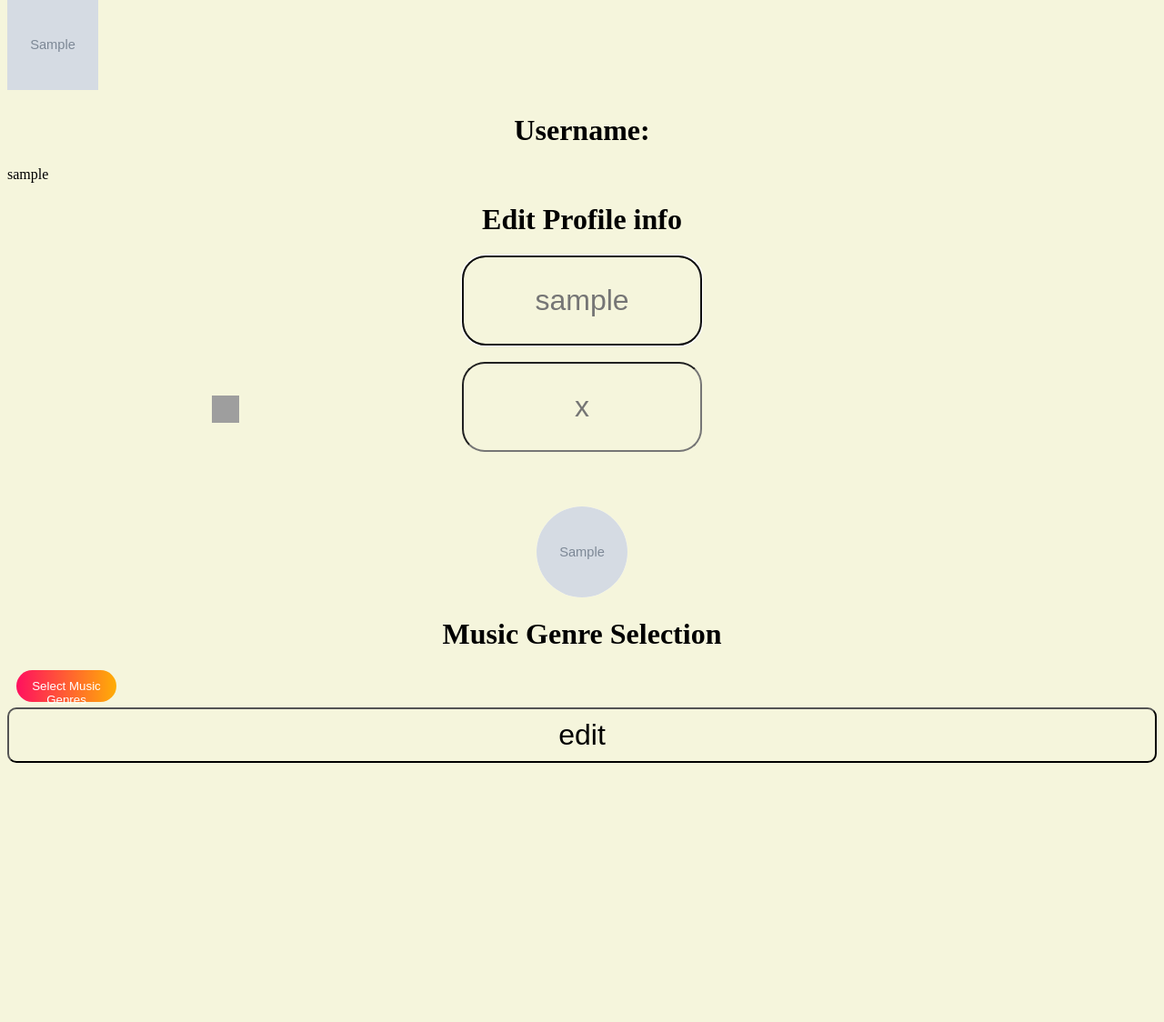
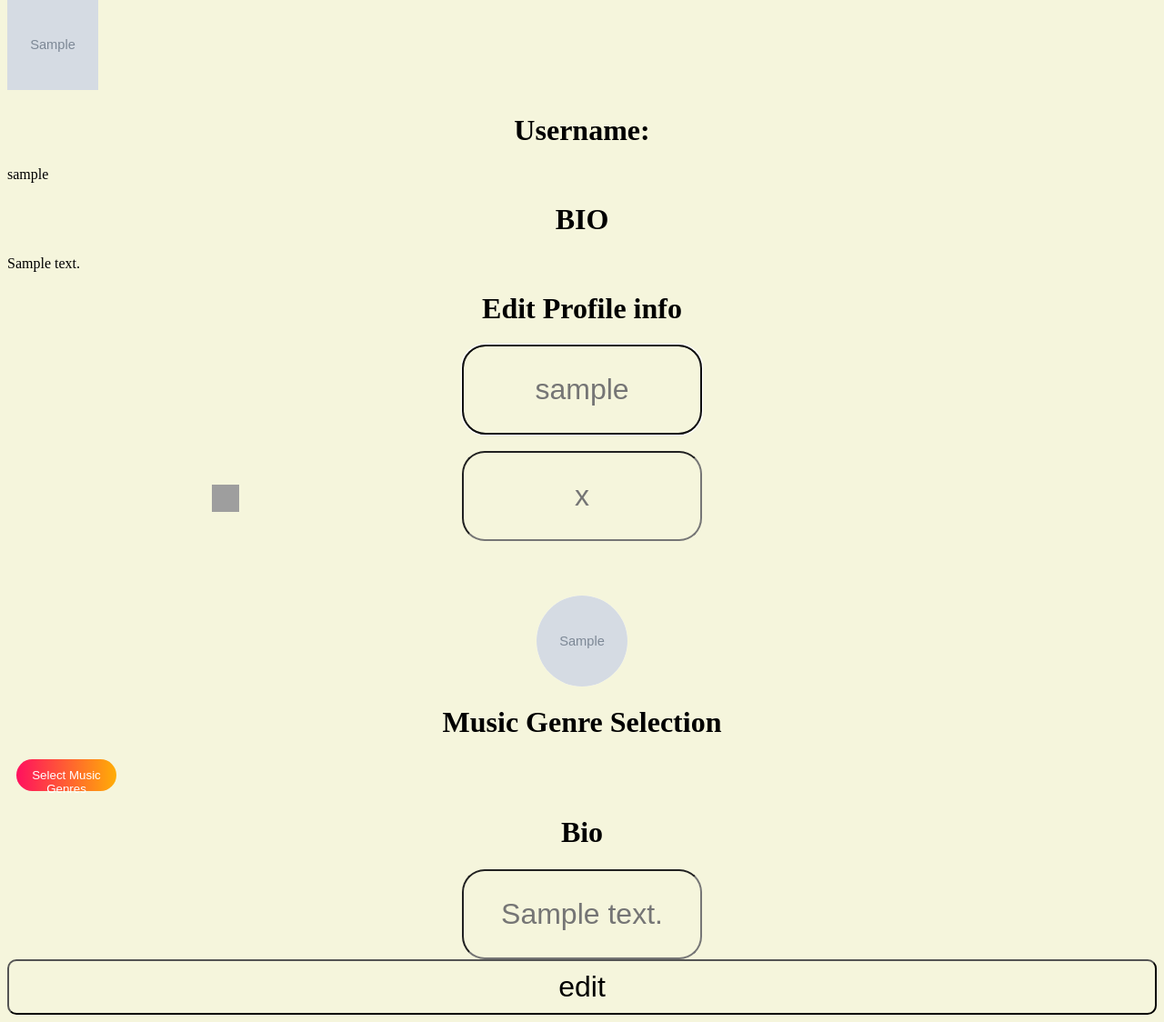
Before and after one commit to Zeotical/MMUsic-TC2L-03, a Flask app: page /profile in a window 1280 px wide. Shown: the part 165-1289 px from the top of the page at 91% size. Before the commit the page ends 1004 px from the top, so only its background shows below. Run offline with Flask 3, Linux system fonts and the light colour scheme; the visitor is signed in with stand-in values (Sample User, id 1); tables that the repository leaves empty or names only in its code hold one stand-in row (values such as "Sample post"); grey boxes marked "Sample" are stand-in pictures; some libraries are stand-ins or nearby versions; grey boxes are pictures that could not be loaded.

Commit message:
linked session username in chat.html so that i can use in songs.js now user is displayyed when text is sent

```diff
--- a/main.py
+++ b/main.py
@@ -36,6 +36,8 @@ class User(db.Model):
     password = db.Column(db.String(15), unique=True, nullable=False)
     password_hash = db.Column(db.String(1512), nullable=False)
     image = db.Column(db.String(2000) , nullable=False, default='default.svg')
+    bio = db.Column(db.String(150), nullable=True)
+
 
     def set_password(self, password):
         self.password_hash = generate_password_hash(password)
@@ -163,6 +165,7 @@ def profile():
         if request.method =="POST":
             update.username = request.form["edit_username"]
             update.password = request.form["edit_password"]
+            update.bio = request.form["edit_bio"]
 
 
             # Update pfp
@@ -284,7 +287,6 @@ def livesearch():
 
 
 
-
 if __name__ =="__main__":
     with app.app_context():
         db.create_all()
--- a/static/songs.js
+++ b/static/songs.js
@@ -36,12 +36,14 @@ $(document).ready(function() {
     });
 
     $(document).on('click', '.link-class', function() {
+
+
         var selectedFile = $(this).data('file');
         var filePath = '/static/music.mp3/' + selectedFile;
         console.log("Selected file path: ", filePath);
         $('#audio_player').attr('src', filePath);
         var lyrics = $(this).find('small').text();
-        $('#messages').append(`<li>User: ${lyrics}</li>`);
+        $('#messages').append(`<li> ${username}: ${lyrics}</li>`);
         $('#show-list').hide();
         var audioPlayer = document.getElementById('audio_player');
         audioPlayer.play().then(() => {
--- a/templates/chat.html
+++ b/templates/chat.html
@@ -62,7 +62,9 @@
 <ul id="song-list" class="list-group"></ul>
 <audio id="audio_player" controls></audio>
 
-
+<script>
+    var username = "{{ session['username'] }}";
+</script>
 <script src="https://code.jquery.com/jquery-3.6.0.min.js"></script>
 <script src="https://cdn.socket.io/4.0.0/socket.io.min.js"></script>
 <script src="{{ url_for('static', filename='chat.js') }}"></script>
--- a/templates/profile.html
+++ b/templates/profile.html
@@ -23,6 +23,9 @@
  {% endif %}
  <h1>Username:</h1>
  {{update.username}}
+
+ <h1>BIO</h1>
+ {{update.bio}}
 
  <div class="profile_info">
  <form id="profile_form" action="{{url_for("profile")}}" method="post"  enctype="multipart/form-data">
@@ -56,6 +59,8 @@
        <label for="mg6">KPOP</label>
      </div>
    </div>
+   <h1>Bio</h1>
+   <input type="text" class="input-field" maxlength="150" name="edit_bio" id="profile_bio" placeholder="{{update.bio}}">
 
 
     <input  type="submit"  value="edit" class="btn-register"/>
```
